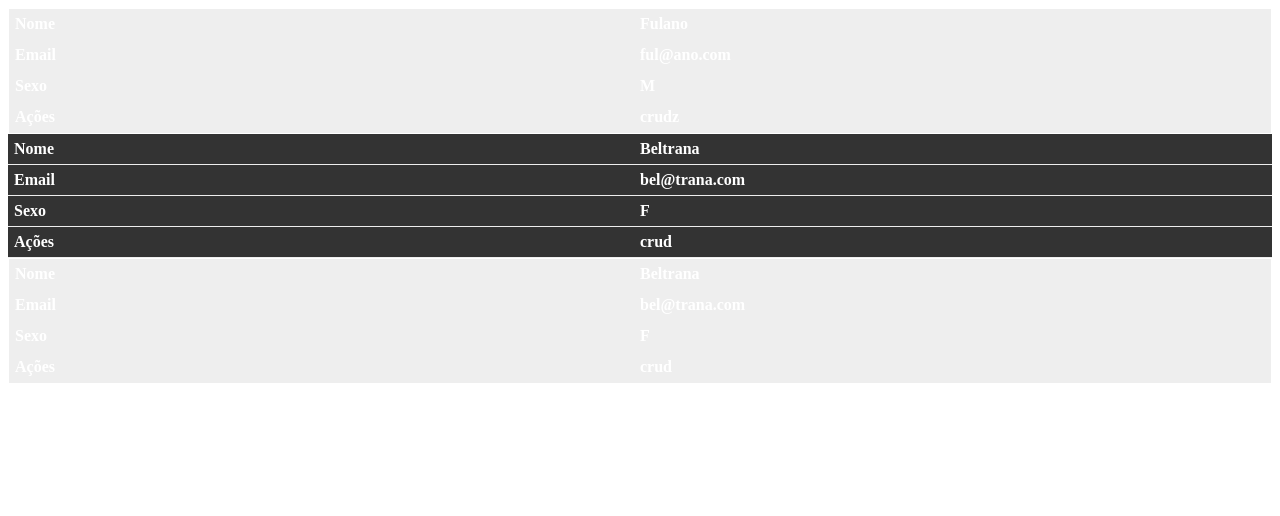
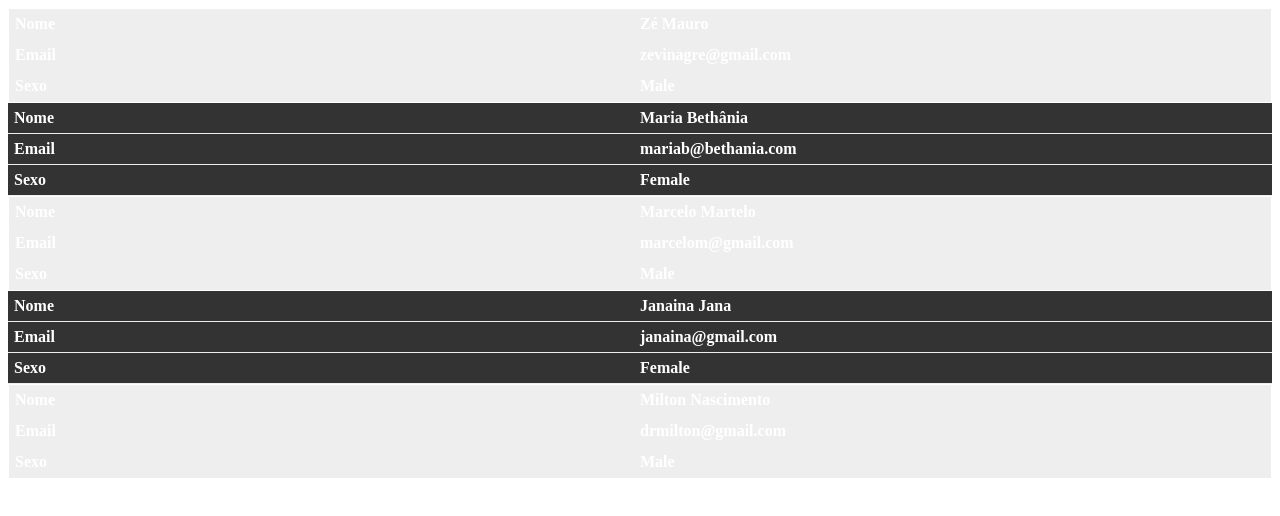
Before and after one commit to FFrancieli/-crud_web_app, a website: page index.html in a window 1280 px wide. Drawn offline with nearby package versions, Linux system fonts and the light colour scheme.

Commit message:
Francieli/Lucas/Thomaz/Marianne - Renderiza dados na tabela a partir de json estático

```diff
--- a/index.html
+++ b/index.html
@@ -4,6 +4,8 @@
     <meta charset="utf-8">
     <link rel="stylesheet" href="css/main.css" media="screen" title="no title" charset="utf-8">
     <title>Teste</title>
+    <script src="https://cdnjs.cloudflare.com/ajax/libs/handlebars.js/4.0.5/handlebars.js" type="text/javascript"></script>
+    <script src="https://code.jquery.com/jquery-2.2.4.js" integrity="sha256-iT6Q9iMJYuQiMWNd9lDyBUStIq/8PuOW33aOqmvFpqI=" crossorigin="anonymous"></script>
 </head>
 <body>
   <div class="main">
@@ -11,33 +13,23 @@
       <thead>
         <th> Nome</th>
           <th>E-mail</th>
-          <th>Sexo</th>
+          <th>Gênero</th>
           <th>Ações</th>
         </thead>
-        <tbody>
-              <!--
-              Estrutura de repetição para carregar os dados
-            -->
-            <tr>
-              <td>Fulano</td>
-              <td>ful@ano.com</td>
-              <td>M</td>
-              <td>crudz</td>
-            </tr>
-            <tr>
-              <td>Beltrana</td>
-                <td>bel@trana.com</td>
-                <td>F</td>
-                <td>crud</td>
-            </tr>
-            <tr>
-                <td>Beltrana</td>
-                <td>bel@trana.com</td>
-                <td>F</td>
-                <td>crud</td>
-            </tr>
+        <tbody id='content'>
+          <script id="users-template" type="text/template">
+            {{#users}}
+              <tr class="user" id={{_id}}>
+                <td>{{name}}</td>
+                <td>{{email}}</td>
+                <td>{{gender}}</td>
+              </tr>
+            {{/users}}
+            </script>
           </tbody>
         </table>
     </div>
+
+    <script src='js/app.js' type="text/javascript"></script>
   </body>
 </html>
--- /dev/null
+++ b/js/app.js
@@ -0,0 +1,54 @@
+$(function(){
+	var data = {
+    users: [
+            {
+              "_id": "5747c24c5d0bbba60619ed56",
+              "gender": "Male",
+              "email": "zevinagre@gmail.com",
+              "name": "Zé Mauro"
+            },
+            {
+              "_id": "574c7cc21201c90300b7252f",
+              "gender": "Female",
+              "email": "mariab@bethania.com",
+              "name": "Maria Bethânia"
+            },
+            {
+              "_id": "5754a95ef42fc50300b8f408",
+              "gender": "Male",
+              "email": "marcelom@gmail.com",
+              "name": "Marcelo Martelo"
+            },
+            {
+              "_id": "5754d72af42fc50300b8f409",
+              "gender": "Female",
+              "email": "janaina@gmail.com",
+              "name": "Janaina Jana"
+            },
+            {
+              "_id": "575604f634501d2c0b245572",
+              "gender": "Male",
+              "email": "drmilton@gmail.com",
+              "name": "Milton Nascimento"
+            }
+          ]
+        };
+
+	var Crud = function() {
+
+	}, crud;
+
+	Crud.prototype.renderList = function () {
+		var template = Handlebars.compile(document.getElementById('users-template').innerHTML);
+		var content = document.getElementById('content');
+		content.innerHTML = template(data);
+	};
+
+	Crud.prototype.init = function () {
+		this.renderList();
+	};
+
+	crud = new Crud();
+	crud.init();
+
+});
```
